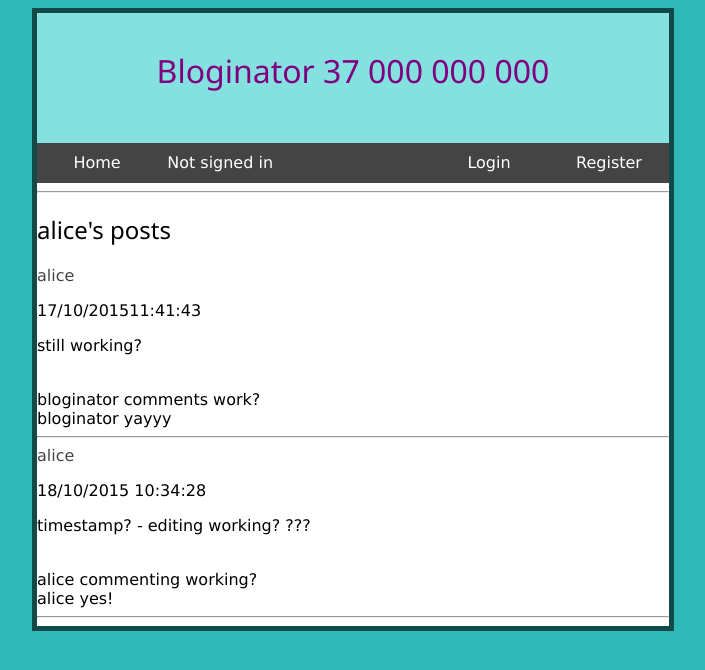
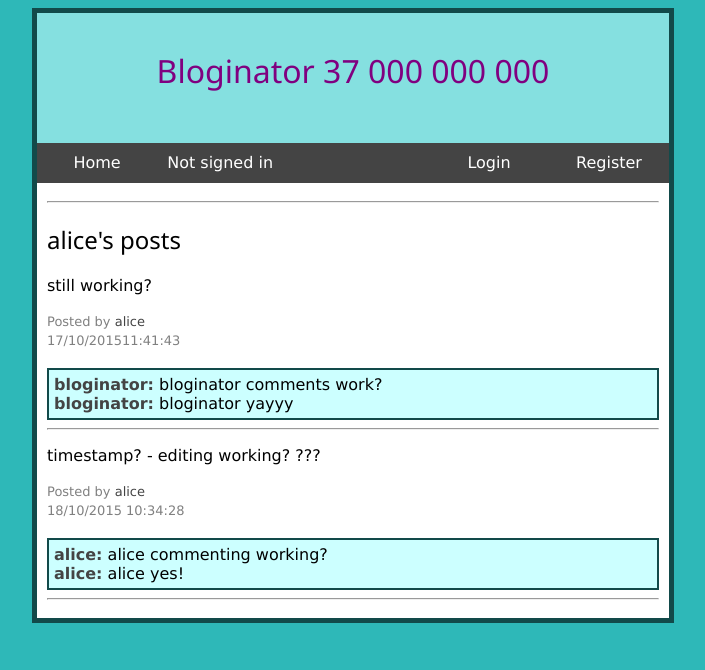
Before and after one commit to captiosus/blag-softdev, a Flask app: a page that uses templates/profile.html in a window 1280 px wide. Shown: the top 670 px of the page, without its empty margins (287-992 px from the left). Run offline with Flask 2, Linux system fonts and the light colour scheme; data comes from the database, SQL or seed files in the repository; both versions use the stored data as it was after the commit.

Commit message:
profile formatting

```diff
--- a/templates/profile.html
+++ b/templates/profile.html
@@ -25,32 +25,41 @@
 
 
   <body>
-      <!--POST FEED-->
+    <!--POST FEED-->
+    <div class="feed">
       <hr>
       {% if posts == [] %}
       {% print username + " has no posts."%}
       {% else %}
       <h2> {{username}}'s posts </h2>
       {% endif %}
-	{% for post in posts %}
-	<a class="username" href="">{% print post[3] %}</a>
+      {% for post in posts %}
+      	<p>
+	  {% print post[2] %}
+	</p>
+	  <font size="2" color="gray">Posted by <a class="username" href={{ "user/" + post[3] }}>{% print post[3] %}</a> <br>
+	{% print post[1] %} </font>
+	<br> <br>
+	<!--<a class="username" href="">{% print post[3] %}</a>
 	<p>
 	  {% print post[1] %}
 	</p>
 	<p>
 	  {% print post[2] %}
 	</p>
-	<br>
+	<br>-->
 
-
+	<div class="comments">
 	{% if post|length > 4 %}
 	{% for i in range(4,post|length) %}
+	<b><a class="username" href={{ "user/" + post[i][2] }}>{% print post[i][2] %}:</a></b>
 	{% print post[i][2] %}
 	{% print post[i][1] %}
 	<br>
 	{% endfor %}
 	{% endif %}
 
+	</div><!--end of comments div-->
 	<hr>
 	{% endfor %}
 
```
Also changed, not shown: blag.db.
